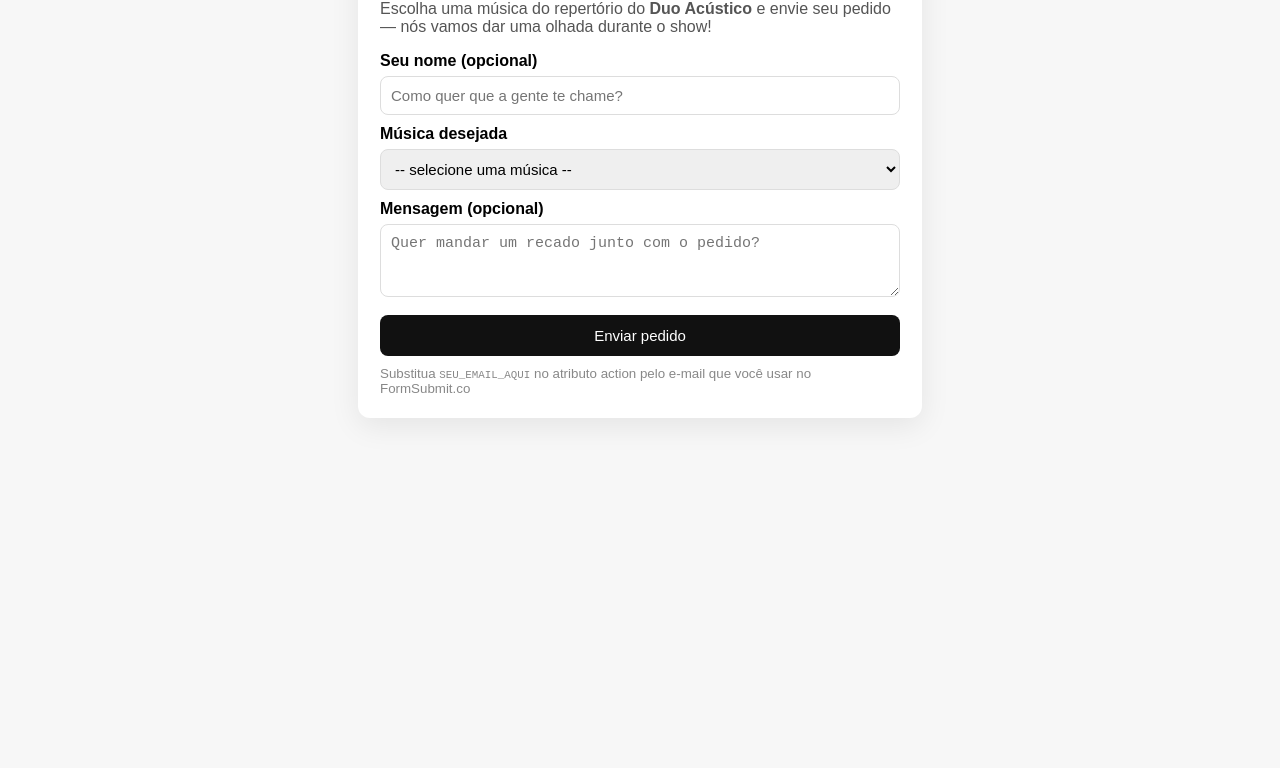
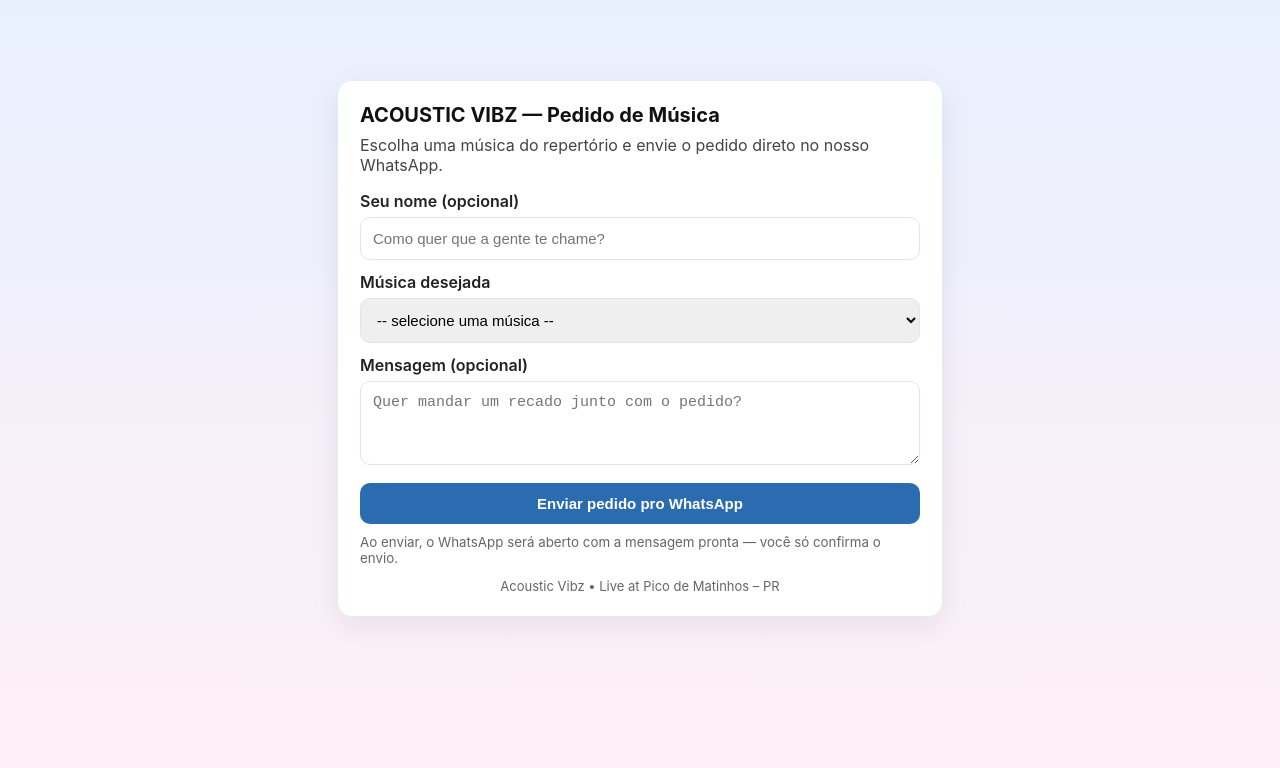
Before and after one commit to brunocl1993-gif/groove-roots-repertorio, a plain HTML site: page index.html in a window 1280 px wide. Shown: the part 72-840 px from the top of the page. Before the commit the page ends 800 px from the top, so only its background shows below. Drawn offline with Linux system fonts and the light colour scheme.

Commit message:
index.html

```diff
--- a/index.html
+++ b/index.html
@@ -1,29 +1,30 @@
 <!DOCTYPE html>
 <html lang="pt-BR">
 <head>
-<meta charset="utf-8">
-<title>Peça sua música — Duo Acústico</title>
-<meta name="viewport" content="width=device-width,initial-scale=1">
+<meta charset="utf-8" />
+<title>Acoustic Vibz — Pedido de Música</title>
+<meta name="viewport" content="width=device-width,initial-scale=1" />
 <style>
-  body{font-family:Arial,Helvetica,sans-serif;background:#f7f7f7;margin:0;padding:20px;display:flex;justify-content:center}
-  .card{background:#fff;padding:22px;border-radius:12px;box-shadow:0 8px 30px rgba(0,0,0,0.08);max-width:520px;width:100%}
-  h1{margin:0 0 6px;font-size:20px}
-  p{margin:0 0 16px;color:#555}
-  label{display:block;font-weight:600;margin:10px 0 6px}
-  select,input,textarea,button{width:100%;padding:10px;border-radius:8px;border:1px solid #ddd;font-size:15px;box-sizing:border-box}
-  textarea{resize:vertical}
-  button{background:#111;color:#fff;border:0;padding:12px;margin-top:14px;cursor:pointer;border-radius:8px}
-  small{display:block;margin-top:10px;color:#888}
+  :root{--bg:#f6f9ff;--card:#fff;--accent:#2b6cb0}
+  body{margin:0;font-family:Inter,Segoe UI,Arial,sans-serif;background:linear-gradient(180deg,#e6f0ff,#fff0f7);display:flex;align-items:center;justify-content:center;min-height:100vh;padding:20px}
+  .card{background:var(--card);width:100%;max-width:560px;border-radius:14px;padding:22px;box-shadow:0 10px 30px rgba(20,20,40,0.08)}
+  h1{margin:0 0 8px;font-size:20px;color:#111}
+  p{margin:0 0 16px;color:#444}
+  label{display:block;margin-top:12px;font-weight:600;color:#222}
+  input,select,textarea,button{width:100%;box-sizing:border-box;border-radius:10px;border:1px solid #e0e6f0;padding:12px;font-size:15px;margin-top:6px}
+  textarea{min-height:84px;resize:vertical}
+  button{background:var(--accent);color:#fff;border:0;cursor:pointer;font-weight:700;margin-top:14px;padding:12px;border-radius:10px}
+  button:active{transform:translateY(1px)}
+  small{display:block;margin-top:10px;color:#666}
+  .footer{margin-top:12px;text-align:center;color:#666;font-size:13px}
 </style>
 </head>
 <body>
   <div class="card">
-    <h1>Peça sua música 🎶</h1>
-    <p>Escolha uma música do repertório do <strong>Duo Acústico</strong> e envie seu pedido — nós vamos dar uma olhada durante o show!</p>
+    <h1>ACOUSTIC VIBZ — Pedido de Música</h1>
+    <p>Escolha uma música do repertório e envie o pedido direto no nosso WhatsApp.</p>
 
-    <form action="https://formsubmit.co/SEU_EMAIL_AQUI" method="POST" autocomplete="off">
-      <input type="hidden" name="_captcha" value="false">
-
+    <form id="pedidoForm" onsubmit="return sendToWhatsApp(event)">
       <label for="nome">Seu nome (opcional)</label>
       <input id="nome" name="nome" type="text" placeholder="Como quer que a gente te chame?">
 
@@ -31,6 +32,7 @@
       <select id="musica" name="musica" required>
         <option value="">-- selecione uma música --</option>
 
+        <!--  ACERVO EXACTO ACOUSTIC Vibz (EXATAMENTE como enviado) -->
         <option>Wish You Were Here - Pink Floyd</option>
         <option>Another Brick In The Wall - Pink Floyd</option>
         <option>Ela Partiu/Voce/Gostava Tanto de Você  - Tim Maia</option>
@@ -100,7 +102,6 @@
         <option>Raul Seixas - Cantar</option>
         <option>Raul Seixas - Disco Voador</option>
         <option>Mutantes - Ando meio desligado</option>
-
         <option>Amy Winehouse - Valerie</option>
         <option>Amy Winehouse - Back to Black</option>
         <option>Bonnie Tyler - It's a heartache</option>
@@ -113,13 +114,58 @@
         <option>Elis Regina - Como nossos pais</option>
       </select>
 
-      <label for="msg">Mensagem (opcional)</label>
-      <textarea id="msg" name="mensagem" rows="3" placeholder="Quer mandar um recado junto com o pedido?"></textarea>
+      <label for="mensagem">Mensagem (opcional)</label>
+      <textarea id="mensagem" name="mensagem" placeholder="Quer mandar um recado junto com o pedido?"></textarea>
 
-      <button type="submit">Enviar pedido</button>
+      <button type="submit">Enviar pedido pro WhatsApp</button>
 
-      <small>Substitua <code>SEU_EMAIL_AQUI</code> no atributo action pelo e-mail que você usar no FormSubmit.co</small>
+      <small>Ao enviar, o WhatsApp será aberto com a mensagem pronta — você só confirma o envio.</small>
     </form>
+
+    <div class="footer">Acoustic Vibz • Live at Pico de Matinhos – PR</div>
   </div>
+
+<script>
+/*
+  Envia pedido para WhatsApp.
+  Número usado: 5541996338156 (formato internacional).
+  Se quiser trocar, altere a variável `whatsappNumber`.
+*/
+const whatsappNumber = "5541996338156";
+
+function sendToWhatsApp(e) {
+  e.preventDefault();
+  const nome = document.getElementById('nome').value.trim();
+  const musica = document.getElementById('musica').value;
+  const mensagem = document.getElementById('mensagem').value.trim();
+
+  if (!musica) {
+    alert('Escolha uma música antes de enviar.');
+    return false;
+  }
+
+  // Monta a mensagem que vai pro WhatsApp
+  let text = `Pedido de música - Acoustic Vibz%0A`;
+  text += `Música: ${encodeURIComponent(musica)}%0A`;
+  if (nome) text += `Nome: ${encodeURIComponent(nome)}%0A`;
+  if (mensagem) text += `Recado: ${encodeURIComponent(mensagem)}%0A`;
+  text += `%0AEnviado via Acoustic Vibz (GitHub Pages).`;
+
+  // Observação: encodeURIComponent já usado nas partes, mas vamos montar o query safe:
+  // Usamos encodeURIComponent na linha do valor do texto para garantir espaços e acentos.
+  const fullText = `Pedido de música - Acoustic Vibz\nMúsica: ${musica}\n` +
+                   (nome ? `Nome: ${nome}\n` : '') +
+                   (mensagem ? `Recado: ${mensagem}\n` : '') +
+                   `\nEnviado via Acoustic Vibz (GitHub Pages).`;
+
+  // Monta URL wa.me com texto codificado
+  const waUrl = `https://wa.me/${whatsappNumber}?text=` + encodeURIComponent(fullText);
+
+  // Abre em nova aba / aplica
+  window.open(waUrl, '_blank');
+  return false;
+}
+</script>
+
 </body>
 </html>
```
